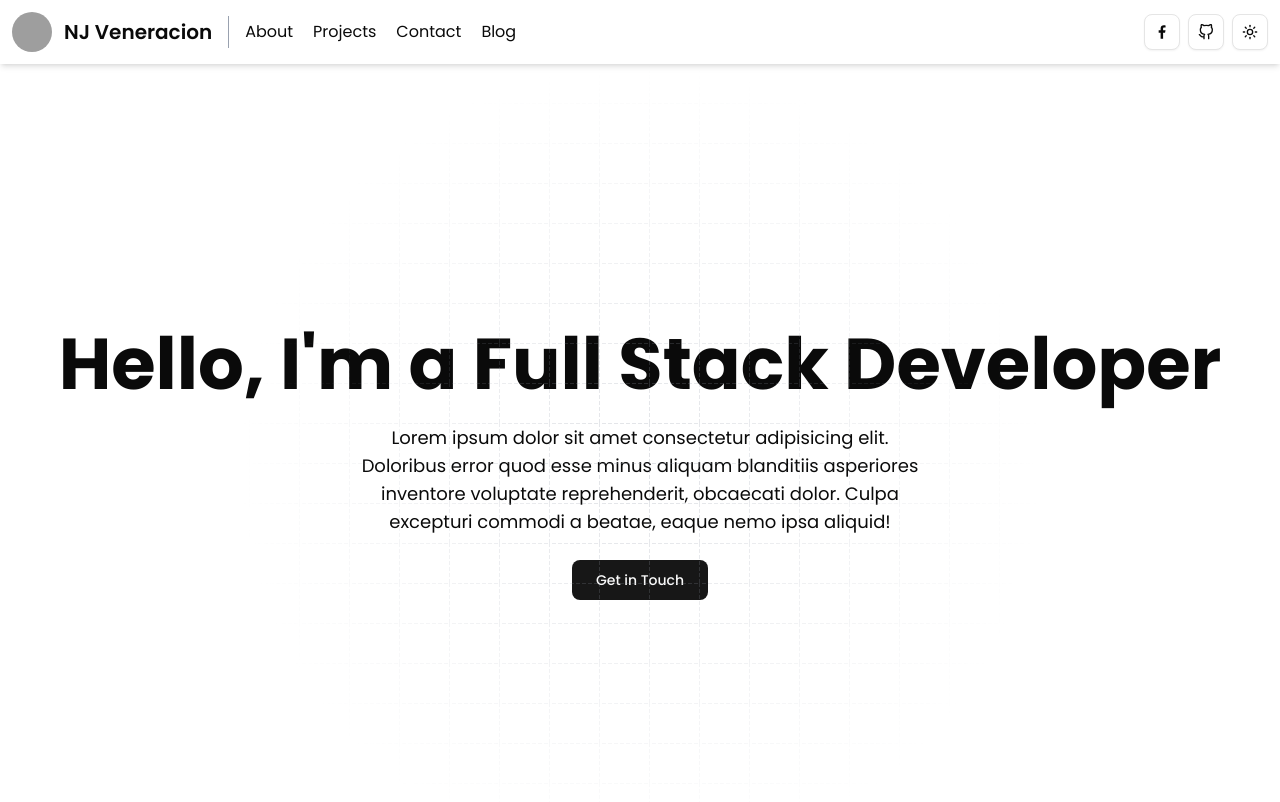
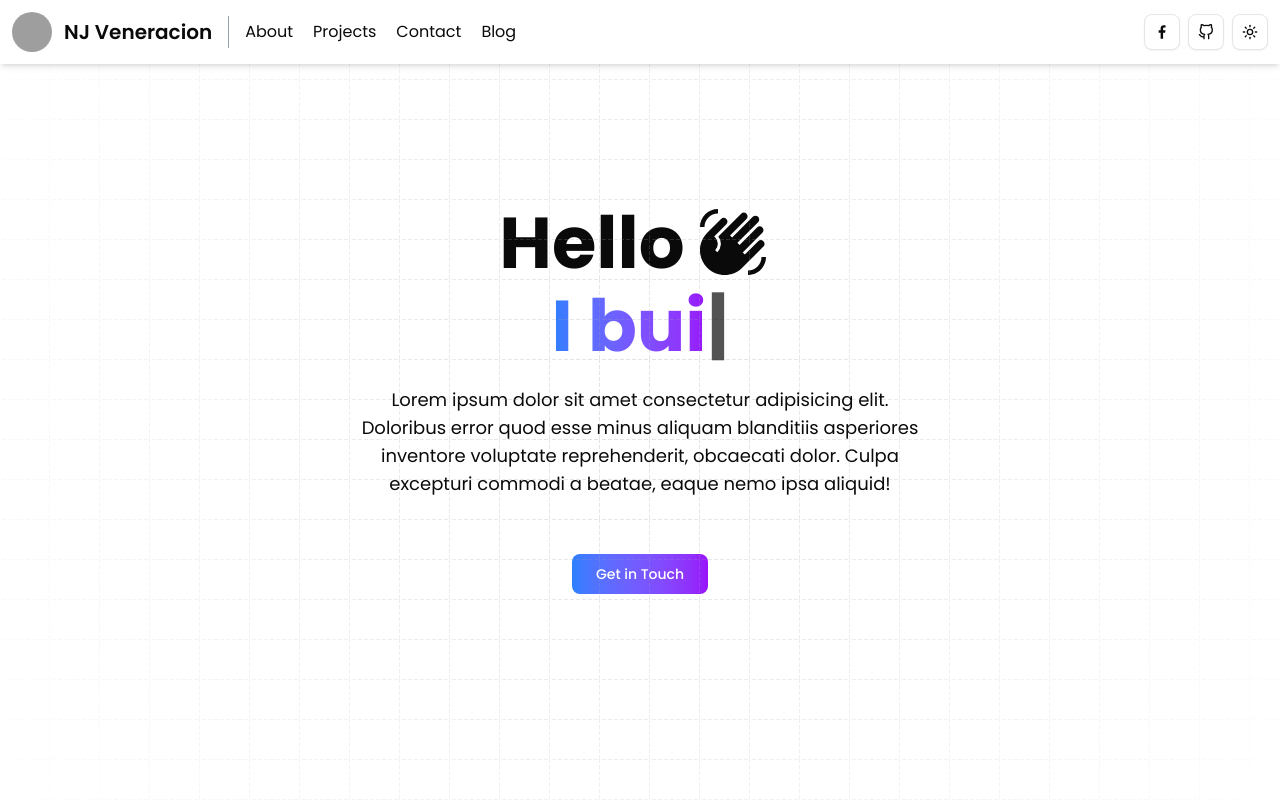
Before and after one commit to njveneracion/web-portfolio-nextjs, a Next.js app: page / in a window 1280 px wide. Shown: the top 802 px of the page. Built offline with nearby package versions, Linux system fonts and the light colour scheme; grey boxes are pictures that could not be loaded.

Commit message:
added a typewriter in headline

```diff
--- a/package.json
+++ b/package.json
@@ -21,7 +21,8 @@
     "react-dom": "19.1.0",
     "react-fast-marquee": "^1.6.5",
     "react-icons": "^5.5.0",
-    "tailwind-merge": "^3.3.1"
+    "tailwind-merge": "^3.3.1",
+    "typewriter-effect": "^2.22.0"
   },
   "devDependencies": {
     "@eslint/eslintrc": "^3",
--- a/src/app/page.tsx
+++ b/src/app/page.tsx
@@ -14,7 +14,6 @@ import MarqueeSkills from '@/components/landing-page/MarqueeSkills';
 //--------------------------------------------------------------------//
 
 const headerStyles = clsx(
-  "relative",
   "body-font",
   "fixed",
   "top-0",
--- a/src/components/landing-page/Hero.tsx
+++ b/src/components/landing-page/Hero.tsx
@@ -2,6 +2,14 @@ import clsx from 'clsx';
 import { Button } from "@/components/ui/button";
 import { GridPattern } from '../ui/shadcn-io/grid-pattern';
 import { cn } from '@/lib/utils';
+import Typewriter from 'typewriter-effect';
+import { MdWavingHand } from "react-icons/md";
+
+const typewriterData = [
+  "I'm a Full Stack Developer",
+  "I build web applications",
+  "I treat code as an art",
+];
 
 //styles
 //--------------------------------------------------------------------//
@@ -25,8 +33,25 @@ const headlineStyles = clsx(
   'text-center'
 );
 
+const wrapperClassName = clsx(
+  'bg-gradient-to-r',
+  'from-blue-500',
+  'to-purple-600',
+  'bg-clip-text',
+  'text-transparent'
+);
+
+const ctaStyles = clsx(
+  'mt-8',
+  'bg-gradient-to-r',
+  'from-blue-500',
+  'to-purple-600',
+  'text-white',
+  'hover:from-blue-600',
+  'hover:to-purple-700'
+);
+
 //--------------------------------------------------------------------//
-
 
 export default function Hero() {
   return (
@@ -38,11 +63,21 @@ export default function Hero() {
         y={-1}
         strokeDasharray={"4 2"}
         className={cn(
-          "[mask-image:radial-gradient(400px_circle_at_center,white,transparent)]"
+          "[mask-image:radial-gradient(800px_circle_at_center,white,transparent)]"
         )}
       />
       <h1 className={headlineStyles}>
-        Hello, I'm a Full Stack Developer
+        <span>Hello</span>
+        <MdWavingHand className="inline mb-3 mx-3" />
+        <Typewriter
+          options={{
+            strings: typewriterData,
+            autoStart: true,
+            loop: true,
+            delay: 50,
+            wrapperClassName: wrapperClassName
+          }}
+        />
       </h1>
       <p className="max-w-xl text-center text-lg">
         Lorem ipsum dolor sit amet consectetur adipisicing elit.
@@ -50,7 +85,7 @@ export default function Hero() {
         inventore voluptate reprehenderit, obcaecati dolor. Culpa
         excepturi commodi a beatae, eaque nemo ipsa aliquid!
       </p>
-      <Button size="lg">Get in Touch</Button>
+      <Button className={ctaStyles} size="lg">Get in Touch</Button>
     </section>
   )
 }
```
Also changed, not shown: 1 other file (tests, documents, lock files or other folders).
